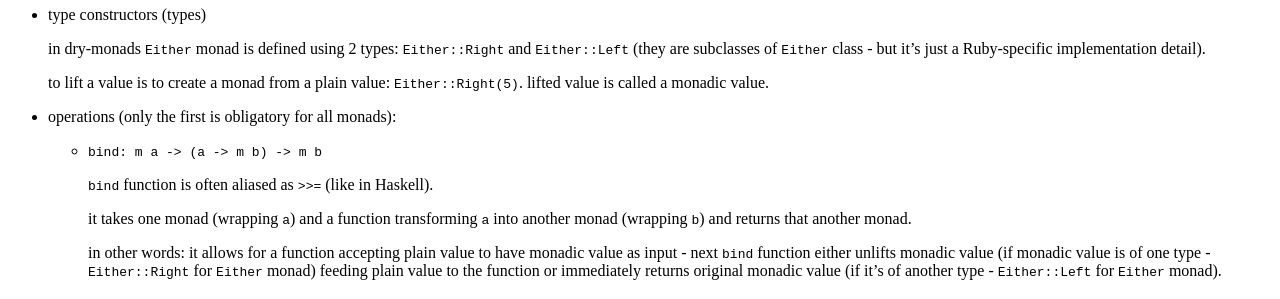
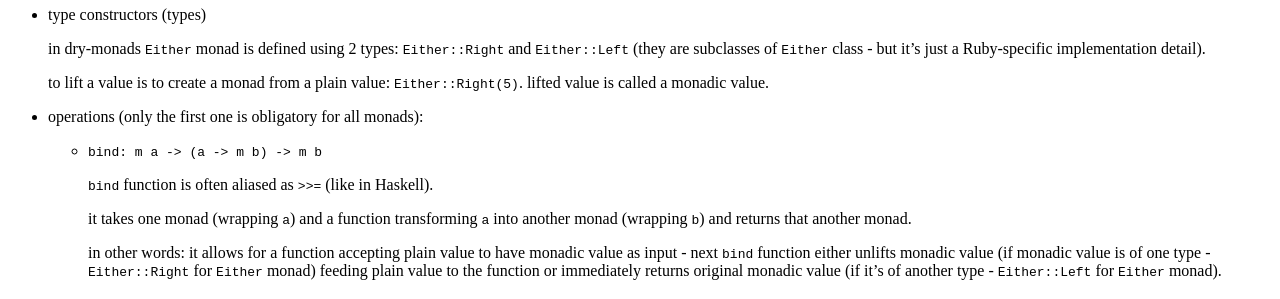
Before and after one commit to tap349/tap349.github.io, a Jekyll site: the page built from _posts/2017-02-27-monads-in-ruby.md, in a window 1280 px wide. Shown: the part 429-728 px from the top of the page. Built offline with Jekyll 4.4.1, drawn with Linux system fonts in a browser that asks for light colours.

Commit message:
update 2017-02-27_02:19:51

```diff
--- a/_posts/2017-02-27-monads-in-ruby.md
+++ b/_posts/2017-02-27-monads-in-ruby.md
@@ -27,7 +27,7 @@ monad is created by defining:
   to lift a value is to create a monad from a plain value: `Either::Right(5)`.
   lifted value is called a monadic value.
 
-- operations (only the first is obligatory for all monads):
+- operations (only the first one is obligatory for all monads):
 
   - `bind: m a -> (a -> m b) -> m b`
 
```
